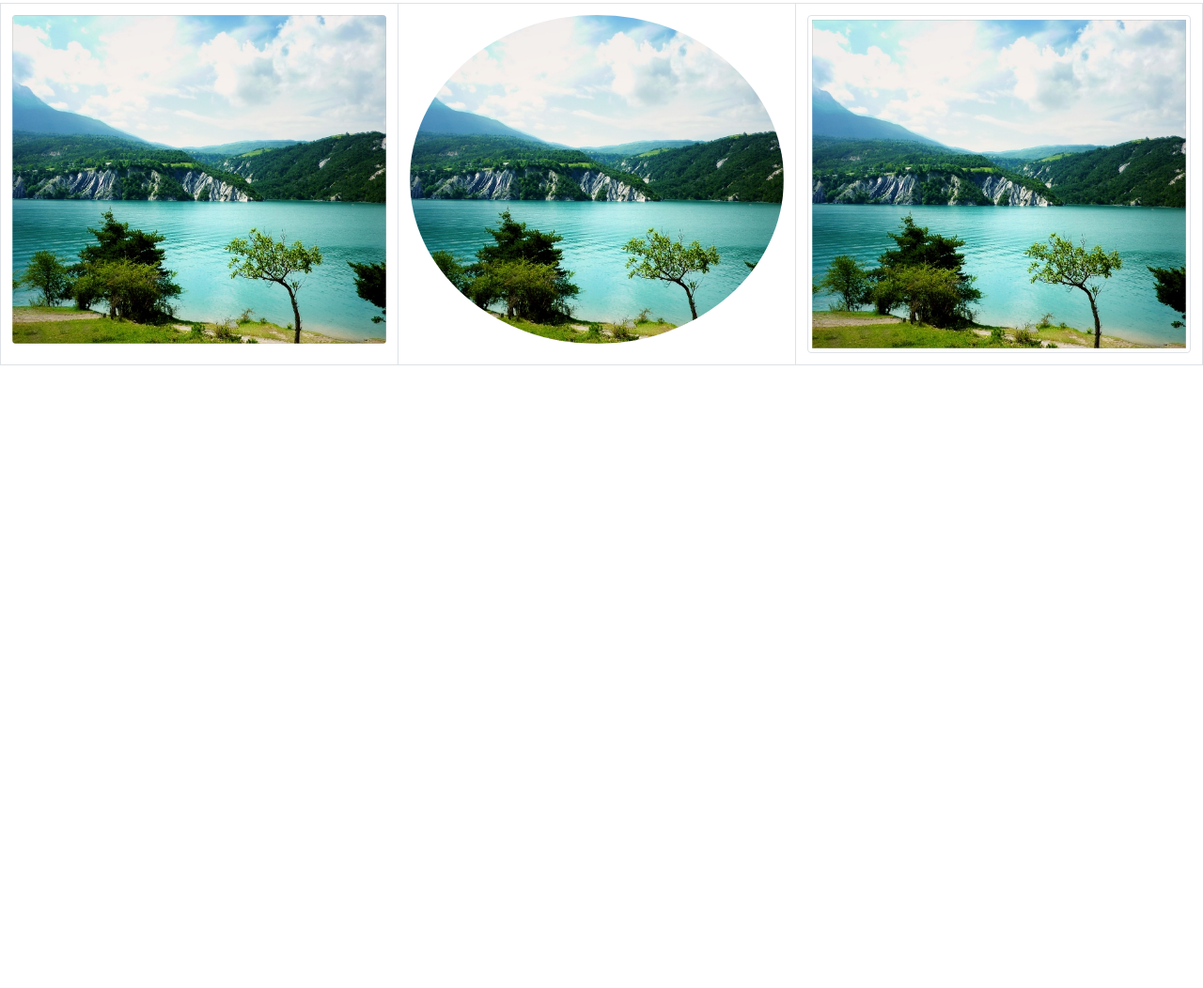
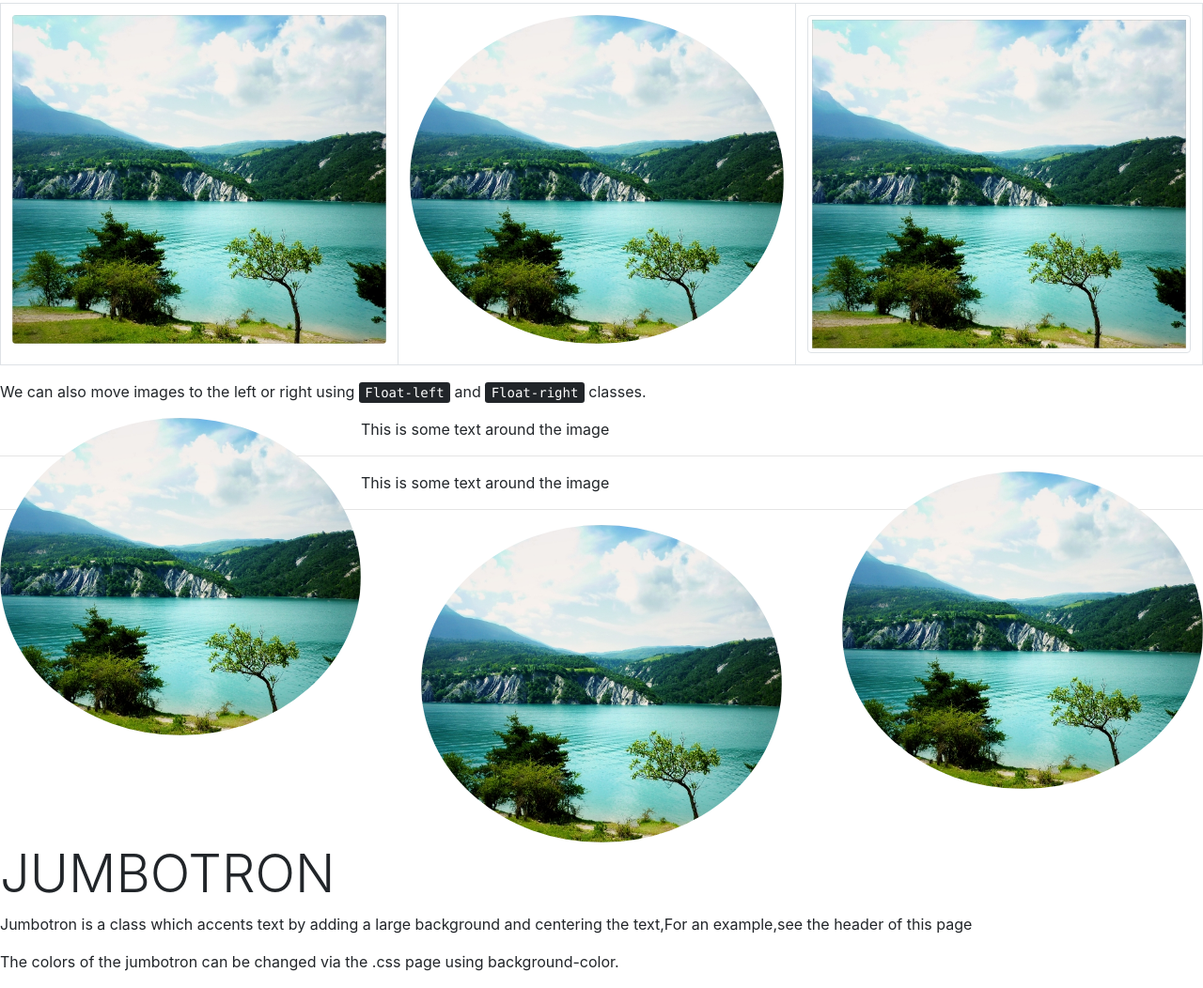
Before and after one commit to mooresim/Bootstrap1, a plain HTML site: page index.html in a window 1280 px wide. Shown: the part 930-1982 px from the top of the page at 94% size. Before the commit the page ends 1335 px from the top, so only its background shows below. Drawn offline with nearby package versions, Linux system fonts and the light colour scheme.

Commit message:
more notes

```diff
--- a/bootstrap1.css
+++ b/bootstrap1.css
@@ -11,3 +11,10 @@
 .table-hover tr:hover td{
     background-color: gray;
 }
+
+.Jumbotron{
+    background-image: url(doggy.jpg);
+    background-repeat: no-repeat;
+    background-size: cover;
+   /* background-position-y: -20px; */
+}
--- a/index.html
+++ b/index.html
@@ -10,11 +10,12 @@
         <link rel="stylesheet" type="text/css" href="bootstrap1.css">
     </head>
     <body>
-        <h1 class="display-1">Bootstrap Tutorial</h1>
-        <h3 class="text-uppercase">Typography, tables and images</h3>
+        <div class="Jumbotron">
+            <h1 class="display-1">Bootstrap Tutorial</h1>
+            <h3 class="text-uppercase">Typography, tables and images</h3>
+        </div>
+
         <h5 class="font-italic">Be sure to include the Bootstrap links in the head tags</h5>
-
-
         <h2 class="display-4">Typography</h2>
         <p class="lead">Typography deals with how text is formatted. after we add the bootstrap links,you will see a change in the way this text is formatted </p>
         <kbd>CLICK ME!</kbd>
@@ -61,5 +62,20 @@
                 <td><img class="img-thumbnail" src="nature.jpg" width="100%" height="auto"></td>
             </tr>
         </table>
+        <p>We can also move images to the left or right using <kbd>Float-left</kbd> and <kbd>Float-right</kbd> classes.</p>
+
+            <img class="rounded-circle float-left" src="nature.jpg" width="30%" height="auto" >
+        <p>This is some text around the image</p>
+
+
+        <hr>
+        <img class="rounded-circle float-right" src="nature.jpg" width="30%" height="auto" >
+        <p>This is some text around the image</p>
+        <hr>
+        <img class="rounded-circle mx-auto d-block" src="nature.jpg" width="30%" height="auto" >
+
+        <h2 class="display-4">JUMBOTRON</h2>
+        <p>Jumbotron is a class which accents text by adding a large background and centering the text,For an example,see the header of this page</p>
+        <p>The colors of the jumbotron can be changed via the .css page using background-color.</p>
     </body>
     </html>
```
Also changed, not shown: doggy.jpg (added).
